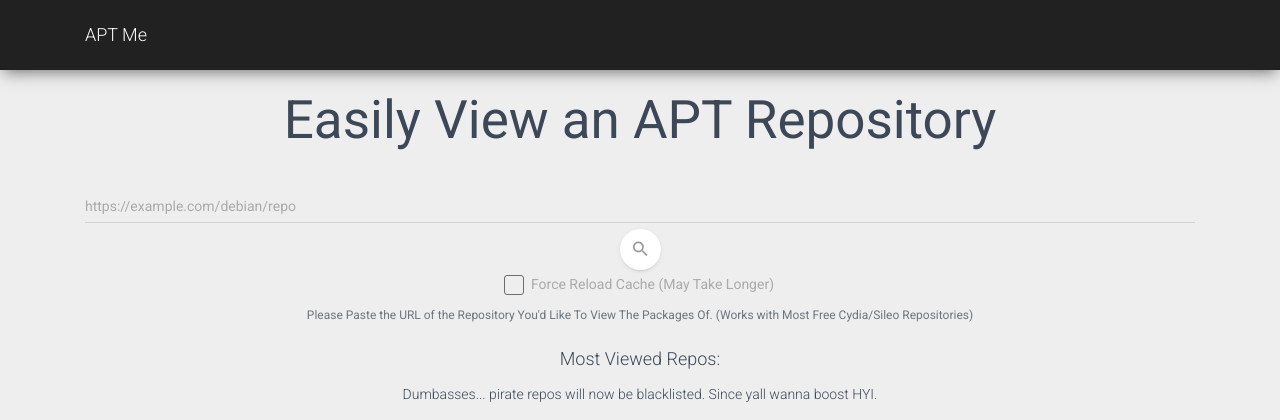
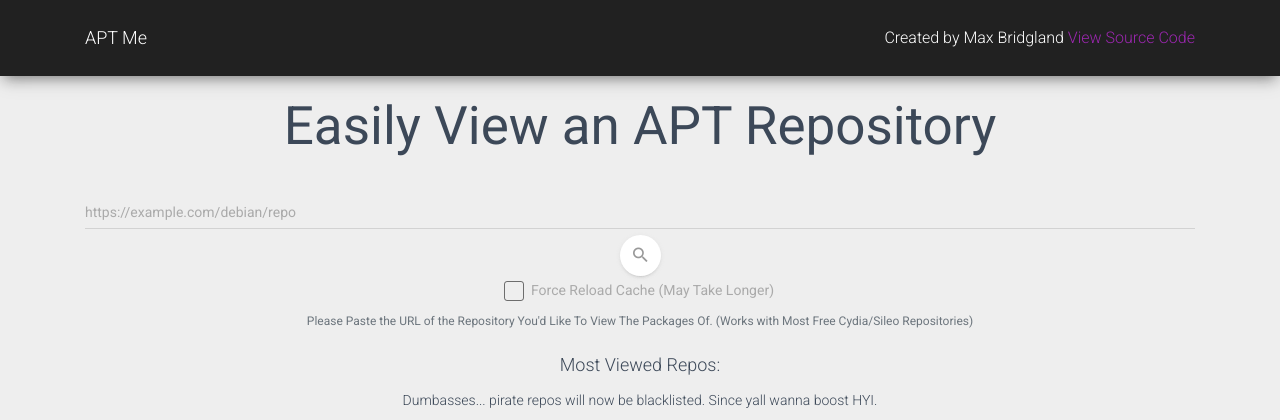
Before and after one commit to M4cs/aptme-api, a Flask app: template app/templates/index.html in a window 1280 px wide. Shown: the top 420 px of the page. Run offline with Flask 2, Linux system fonts and the light colour scheme; the template is opened without the code that fills it, so the values that code supplies are empty; some libraries are stand-ins or nearby versions.

Commit message:
afasfasfasfaff

```diff
--- a/app/templates/index.html
+++ b/app/templates/index.html
@@ -32,6 +32,10 @@
           APT Me
         </a>
         <span class="navbar-text">
+          Created by Max Bridgland
+          <a class="navbar-text" href="https://github.com/M4cs/aptme-api">
+            View Source Code
+          </a>
       </span>
       </div>
     </nav>
```
